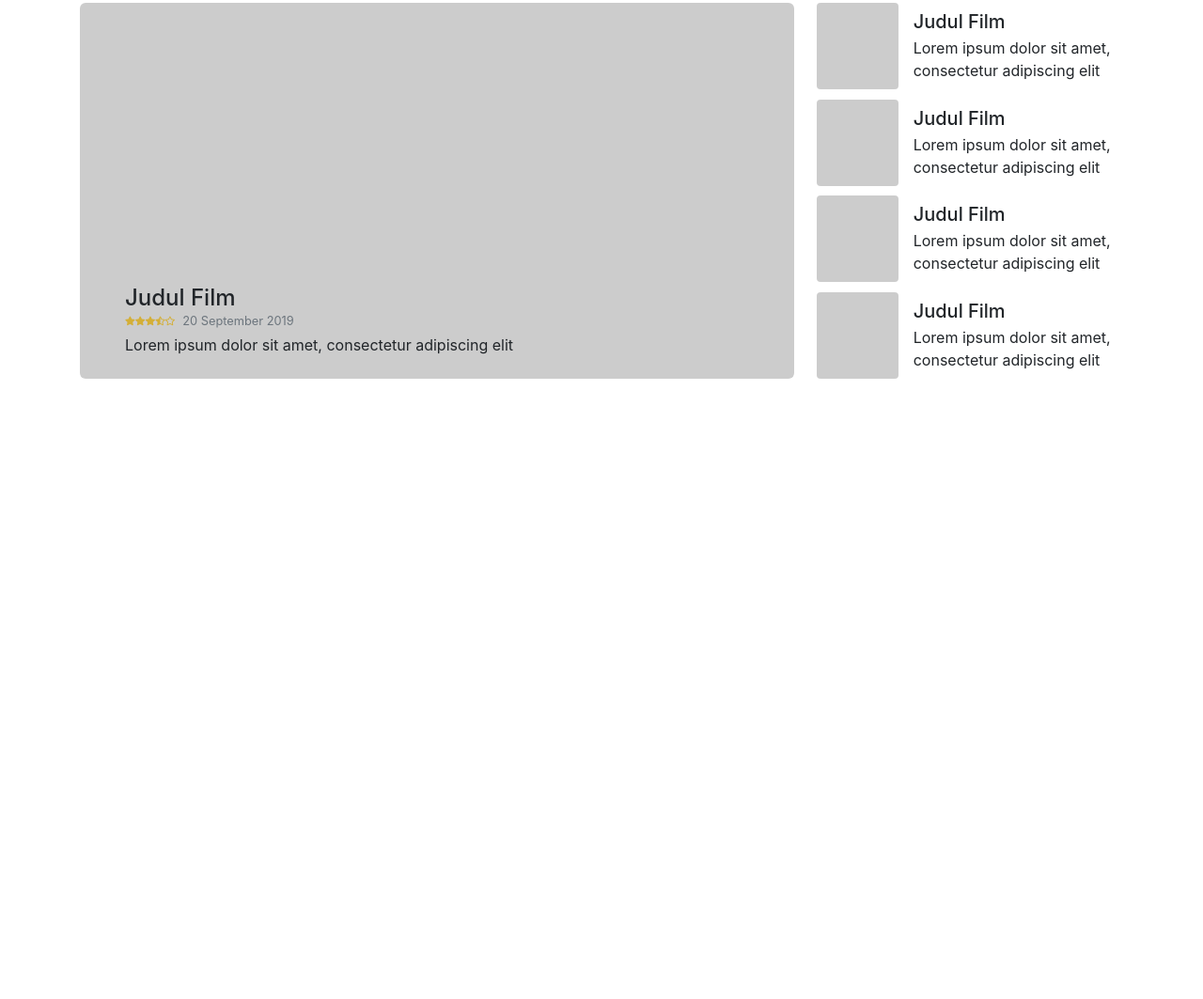
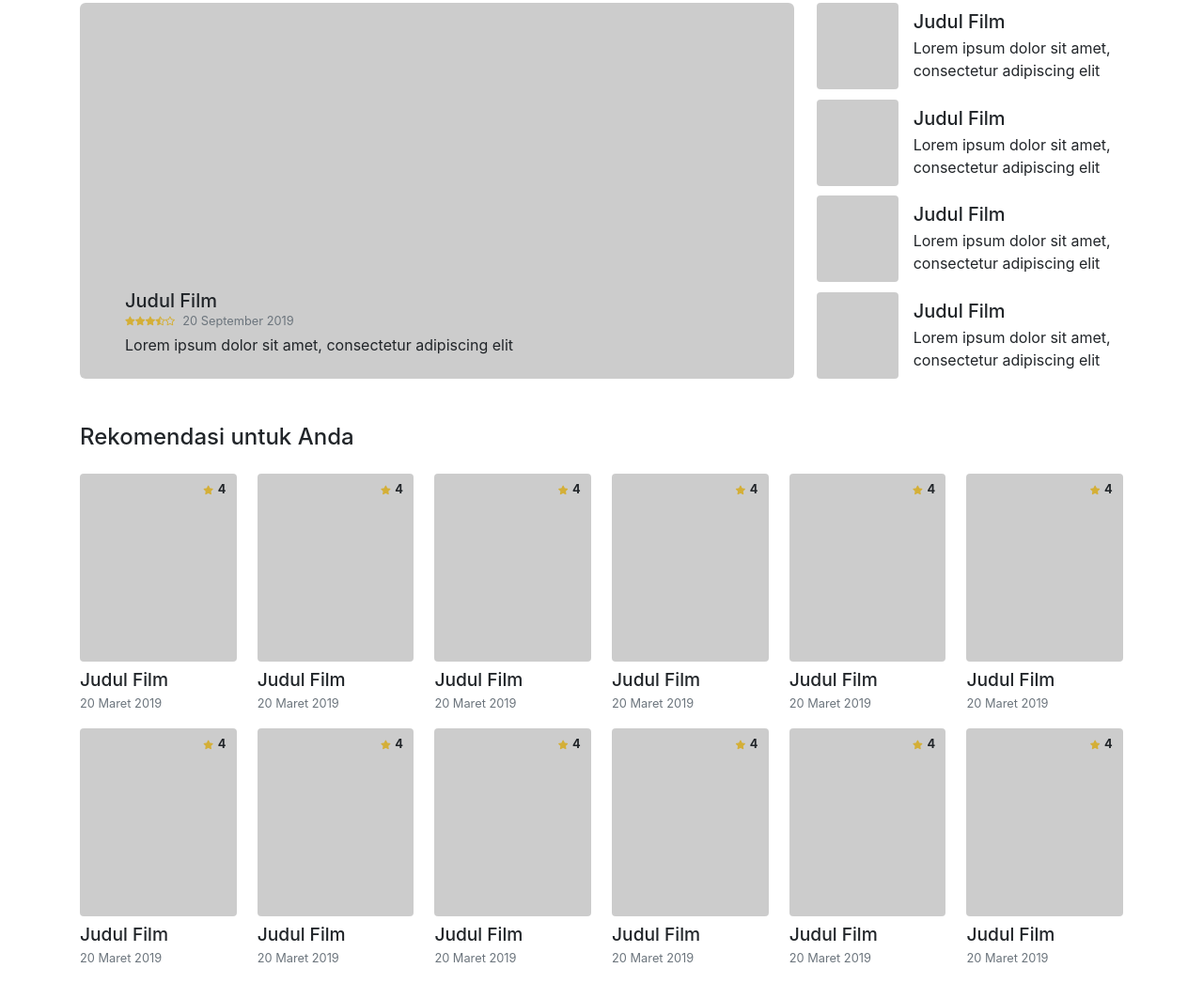
Before and after one commit to WildanZq/KartunTV, a plain HTML site: page beranda.html in a window 1280 px wide. Shown: the part 109-1172 px from the top of the page at 94% size. Before the commit the page ends 800 px from the top, so only its background shows below. Drawn offline with Linux system fonts and the light colour scheme.

Commit message:
film list

```diff
--- a/assets/css/beranda.css
+++ b/assets/css/beranda.css
@@ -1,5 +1,6 @@
 .header {
     background-color: white;
+    z-index: 98;
 }
 
 .header .title:hover {
--- a/assets/css/style.css
+++ b/assets/css/style.css
@@ -21,3 +21,23 @@
     font-size: .6rem;
     color:	rgb(212,175,55);
 }
+
+.film .item {
+    width: 15%;
+}
+
+.film .item .bg-img {
+    border-radius: 4px;
+    height: 200px;
+    position: relative;
+}
+
+.film .item .bg-img .icon {
+    position: absolute;
+    right: .7rem;
+    top: .2rem;
+}
+
+.film .item .title {
+    font-size: 1.2rem;
+}
--- a/beranda.html
+++ b/beranda.html
@@ -50,7 +50,7 @@
         <div class="d-flex">
             <div class="main bg-img">
                 <div class="desc px-5 pb-2">
-                    <h4 class="mb-0">Judul Film</h4>
+                    <h5 class="mb-0">Judul Film</h5>
                     <div class="icon d-flex mb-1 align-items-center">
                         <i class="fas fa-star star"></i>
                         <i class="fas fa-star star"></i>
@@ -94,6 +94,131 @@
             </div>
         </div>
     </div>
+    <div class="film container mt-5 mb-5">
+        <h1 class="h4">Rekomendasi untuk Anda</h1>
+        <div class="list d-flex flex-wrap justify-content-between mt-4">
+            <div class="item mb-3">
+                <div class="bg-img">
+                    <div class="icon">
+                        <i class="fas fa-star star"></i>
+                        <small><b>4</b></small>
+                    </div>
+                </div>
+                <h2 class="title mb-0 mt-2">Judul Film</h2>
+                <small class="date text-muted">20 Maret 2019</small>
+            </div>
+            <div class="item mb-3">
+                <div class="bg-img">
+                    <div class="icon">
+                        <i class="fas fa-star star"></i>
+                        <small><b>4</b></small>
+                    </div>
+                </div>
+                <h2 class="title mb-0 mt-2">Judul Film</h2>
+                <small class="date text-muted">20 Maret 2019</small>
+            </div>
+            <div class="item mb-3">
+                <div class="bg-img">
+                    <div class="icon">
+                        <i class="fas fa-star star"></i>
+                        <small><b>4</b></small>
+                    </div>
+                </div>
+                <h2 class="title mb-0 mt-2">Judul Film</h2>
+                <small class="date text-muted">20 Maret 2019</small>
+            </div>
+            <div class="item mb-3">
+                <div class="bg-img">
+                    <div class="icon">
+                        <i class="fas fa-star star"></i>
+                        <small><b>4</b></small>
+                    </div>
+                </div>
+                <h2 class="title mb-0 mt-2">Judul Film</h2>
+                <small class="date text-muted">20 Maret 2019</small>
+            </div>
+            <div class="item mb-3">
+                <div class="bg-img">
+                    <div class="icon">
+                        <i class="fas fa-star star"></i>
+                        <small><b>4</b></small>
+                    </div>
+                </div>
+                <h2 class="title mb-0 mt-2">Judul Film</h2>
+                <small class="date text-muted">20 Maret 2019</small>
+            </div>
+            <div class="item mb-3">
+                <div class="bg-img">
+                    <div class="icon">
+                        <i class="fas fa-star star"></i>
+                        <small><b>4</b></small>
+                    </div>
+                </div>
+                <h2 class="title mb-0 mt-2">Judul Film</h2>
+                <small class="date text-muted">20 Maret 2019</small>
+            </div>
+            <div class="item mb-3">
+                <div class="bg-img">
+                    <div class="icon">
+                        <i class="fas fa-star star"></i>
+                        <small><b>4</b></small>
+                    </div>
+                </div>
+                <h2 class="title mb-0 mt-2">Judul Film</h2>
+                <small class="date text-muted">20 Maret 2019</small>
+            </div>
+            <div class="item mb-3">
+                <div class="bg-img">
+                    <div class="icon">
+                        <i class="fas fa-star star"></i>
+                        <small><b>4</b></small>
+                    </div>
+                </div>
+                <h2 class="title mb-0 mt-2">Judul Film</h2>
+                <small class="date text-muted">20 Maret 2019</small>
+            </div>
+            <div class="item mb-3">
+                <div class="bg-img">
+                    <div class="icon">
+                        <i class="fas fa-star star"></i>
+                        <small><b>4</b></small>
+                    </div>
+                </div>
+                <h2 class="title mb-0 mt-2">Judul Film</h2>
+                <small class="date text-muted">20 Maret 2019</small>
+            </div>
+            <div class="item mb-3">
+                <div class="bg-img">
+                    <div class="icon">
+                        <i class="fas fa-star star"></i>
+                        <small><b>4</b></small>
+                    </div>
+                </div>
+                <h2 class="title mb-0 mt-2">Judul Film</h2>
+                <small class="date text-muted">20 Maret 2019</small>
+            </div>
+            <div class="item mb-3">
+                <div class="bg-img">
+                    <div class="icon">
+                        <i class="fas fa-star star"></i>
+                        <small><b>4</b></small>
+                    </div>
+                </div>
+                <h2 class="title mb-0 mt-2">Judul Film</h2>
+                <small class="date text-muted">20 Maret 2019</small>
+            </div>
+            <div class="item mb-3">
+                <div class="bg-img">
+                    <div class="icon">
+                        <i class="fas fa-star star"></i>
+                        <small><b>4</b></small>
+                    </div>
+                </div>
+                <h2 class="title mb-0 mt-2">Judul Film</h2>
+                <small class="date text-muted">20 Maret 2019</small>
+            </div>
+        </div>
+    </div>
     <script src="assets/js/jquery-3.4.1.min.js"></script>
     <script src="assets/js/popper.min.js"></script>
     <script src="assets/js/bootstrap.min.js"></script>
```
